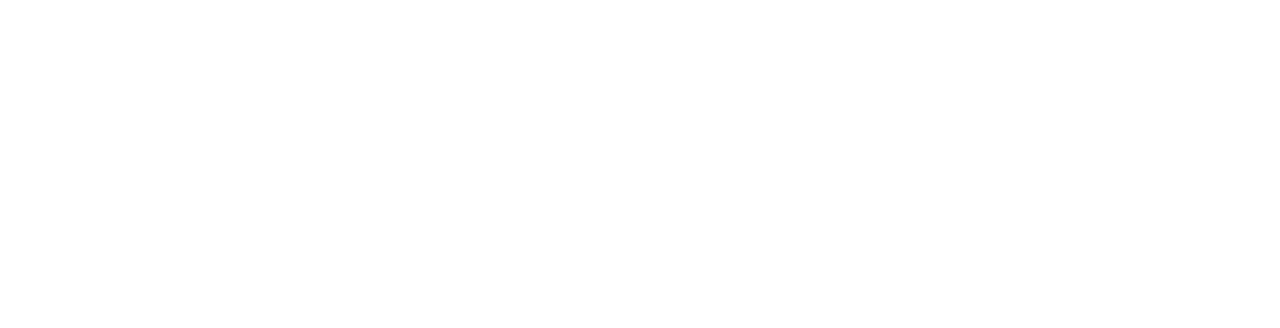
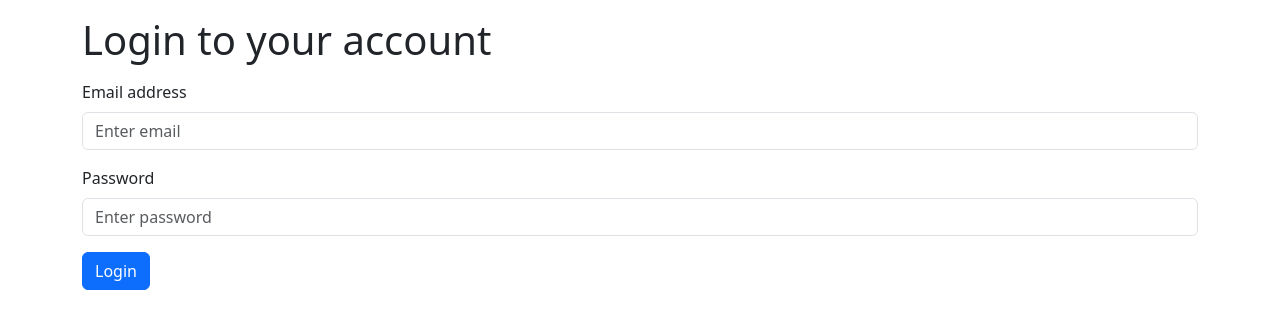
Before and after one commit to Ngaiti/my-app, a React (Vite) app: page /login in a window 1280 px wide. Before the commit this address had no page. Shown: the top 328 px of the page. Built offline with nearby package versions, Linux system fonts and the light colour scheme.

Commit message:
Login Page added

```diff
--- a/src/App.jsx
+++ b/src/App.jsx
@@ -1,6 +1,7 @@
 import './App.css'
 import Home from './pages/Home'
 import { BrowserRouter, Route, Routes } from 'react-router-dom'
+import Login from './pages/Login'
 
 
 function App() {
@@ -9,6 +10,7 @@ function App() {
       <Routes>
         <Route>
           <Route element={<Home />} path="/" />
+          <Route element={<Login />} path="/login" />
         </Route>
       </Routes>
     </BrowserRouter>
--- /dev/null
+++ b/src/AuthContext.js
@@ -0,0 +1,3 @@
+import { createContext } from "react";
+
+export const AuthContext = createContext(null)
--- /dev/null
+++ b/src/pages/Login.jsx
@@ -0,0 +1,35 @@
+import { useState } from "react";
+import { Button, Container, Form } from "react-bootstrap";
+
+export default function Login() {
+    const [username, setUsername] = useState("");
+    const [password, setPassword] = useState("");
+
+    return (
+        <Container>
+            <h1 className="my-3"> Login to your account</h1>
+            <Form>
+                <Form.Group className="mb-3" controlId="formBasicEmail">
+                    <Form.Label>Email address</Form.Label>
+                    <Form.Control
+                        type="email"
+                        placeholder="Enter email"
+                        value={username}
+                        onChange={(e) => setUsername(e.target.value)}
+                    />
+                </Form.Group>
+                <Form.Group>
+                    <Form.Label>Password</Form.Label>
+                    <Form.Control
+                        type="password"
+                        placeholder="Enter password"
+                        value={password}
+                        onChange={(e) => setPassword(e.target.value)}
+                    />
+                </Form.Group>
+                <Button className="my-3" variant="primary">Login</Button>
+            </Form>
+        </Container>
+    )
+
+}
```
